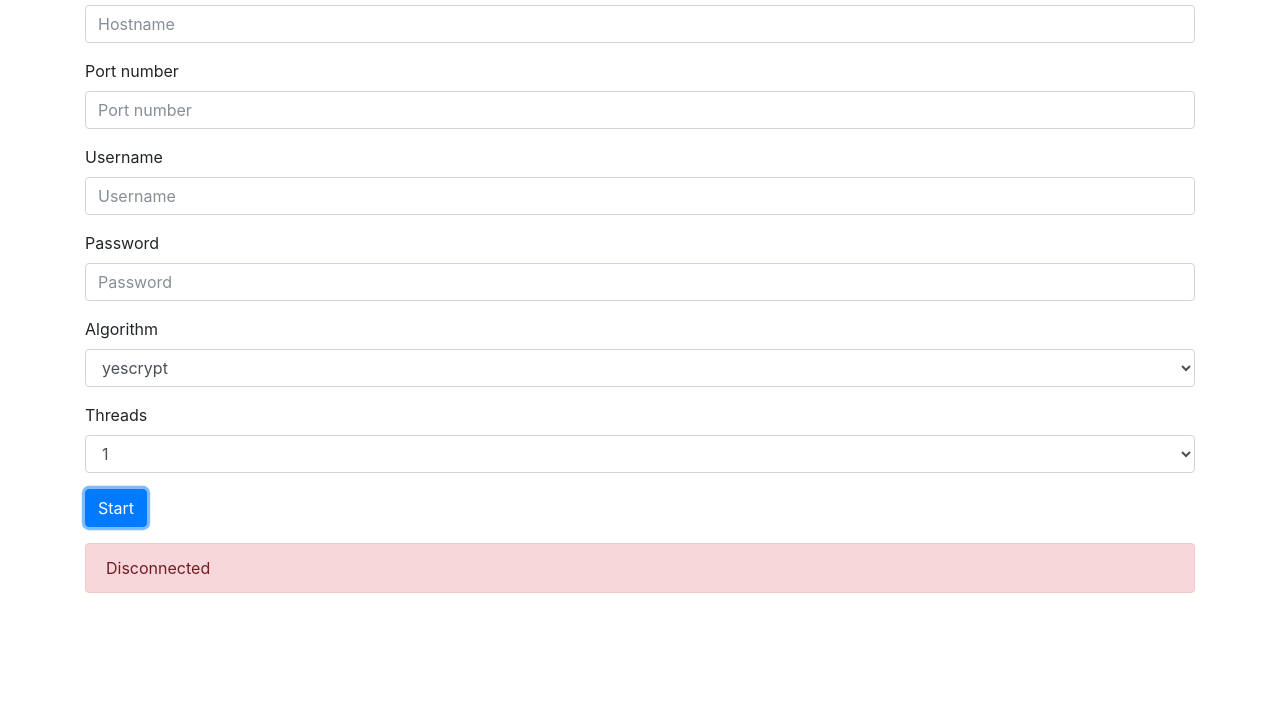
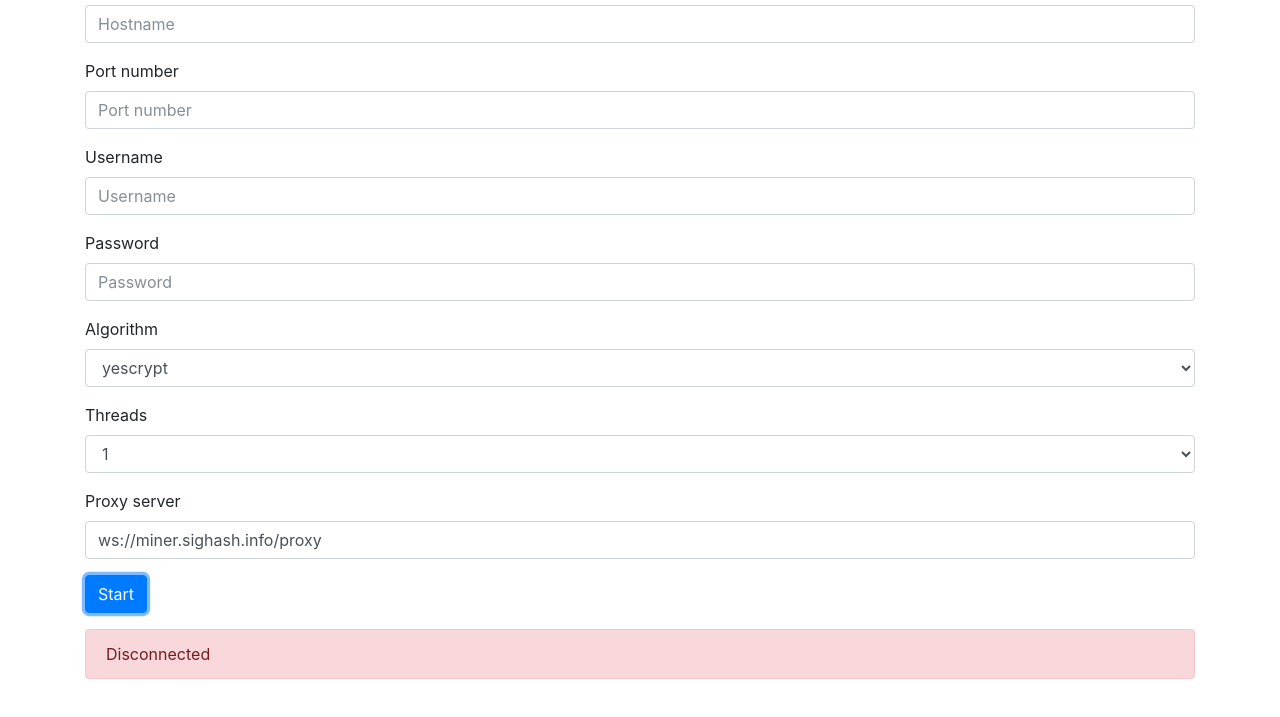
Before and after one commit to ohac/wasmminer, a plain HTML site: page index.html in a window 1280 px wide. Both pictures are taken after a click on the button "Start". Shown: the part 83-800 px from the top of the page. Drawn offline with nearby package versions, Linux system fonts and the light colour scheme.

Commit message:
add proxy server address setting

```diff
--- a/index.html
+++ b/index.html
@@ -45,6 +45,10 @@
         </select>
       </div>
       <div class="form-group">
+        <label for="proxy">Proxy server</label>
+        <input id="proxy" type="text" class="form-control" placeholder="ws://miner.sighash.info/proxy" aria-label="Proxy server" value="ws://miner.sighash.info/proxy" aria-describedby="basic-addon1">
+      </div>
+      <div class="form-group">
         <button id="start" type="button" class="btn btn-primary">Start</button>
       </div>
       <div id="connected" class="alert alert-info" role="alert" style="display: none">
--- a/js/miner.js
+++ b/js/miner.js
@@ -35,7 +35,7 @@ $(function(){
   $('#start').click(function(){
     var auth = false;
     const workers = [];
-    var ws = new WebSocket('ws://localhost:8080/proxy'); // TODO
+    var ws = new WebSocket($('#proxy').val());
     ws.onopen = function(ev) {
       console.log('open');
       $('.alert').hide();
```
